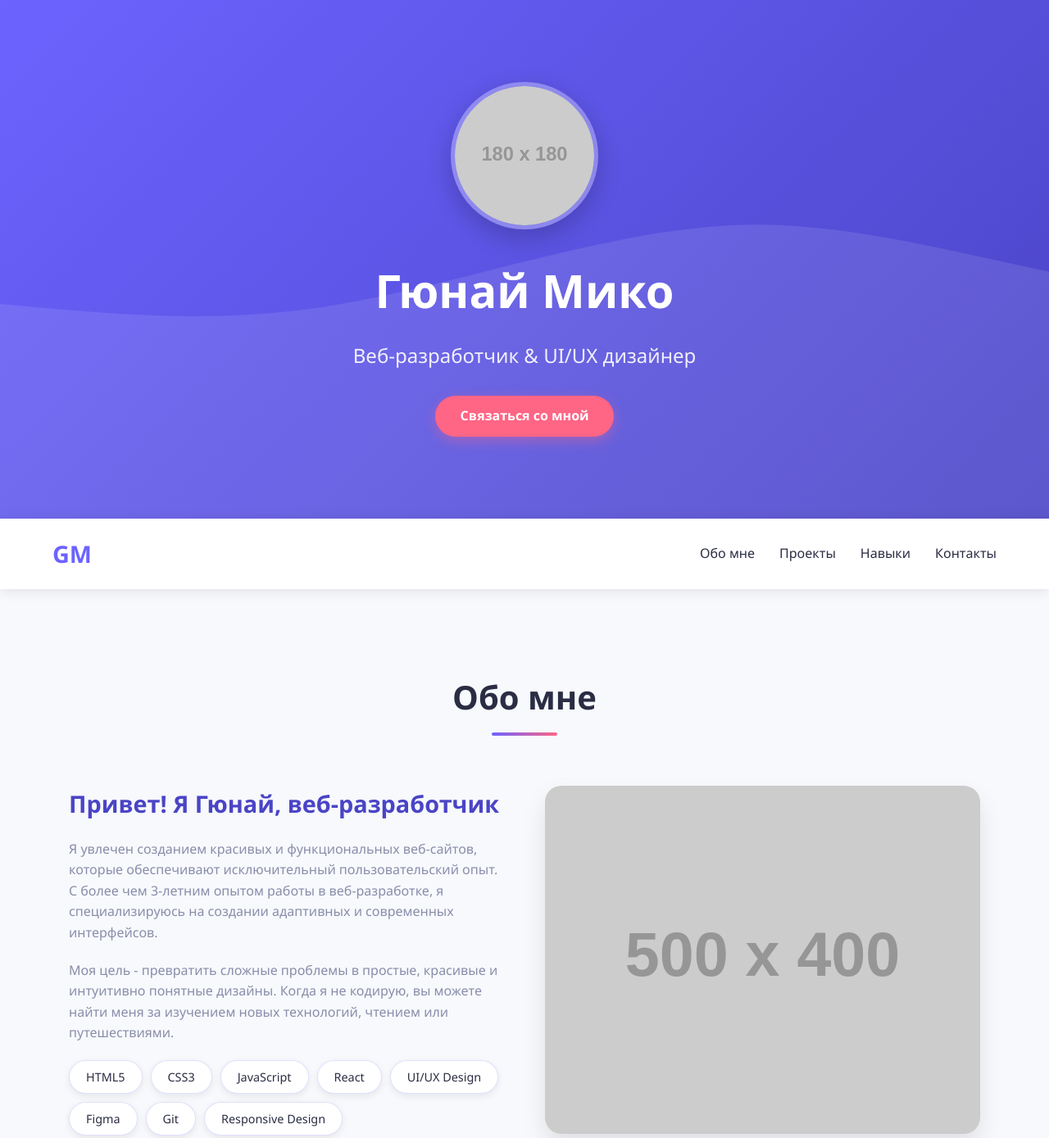
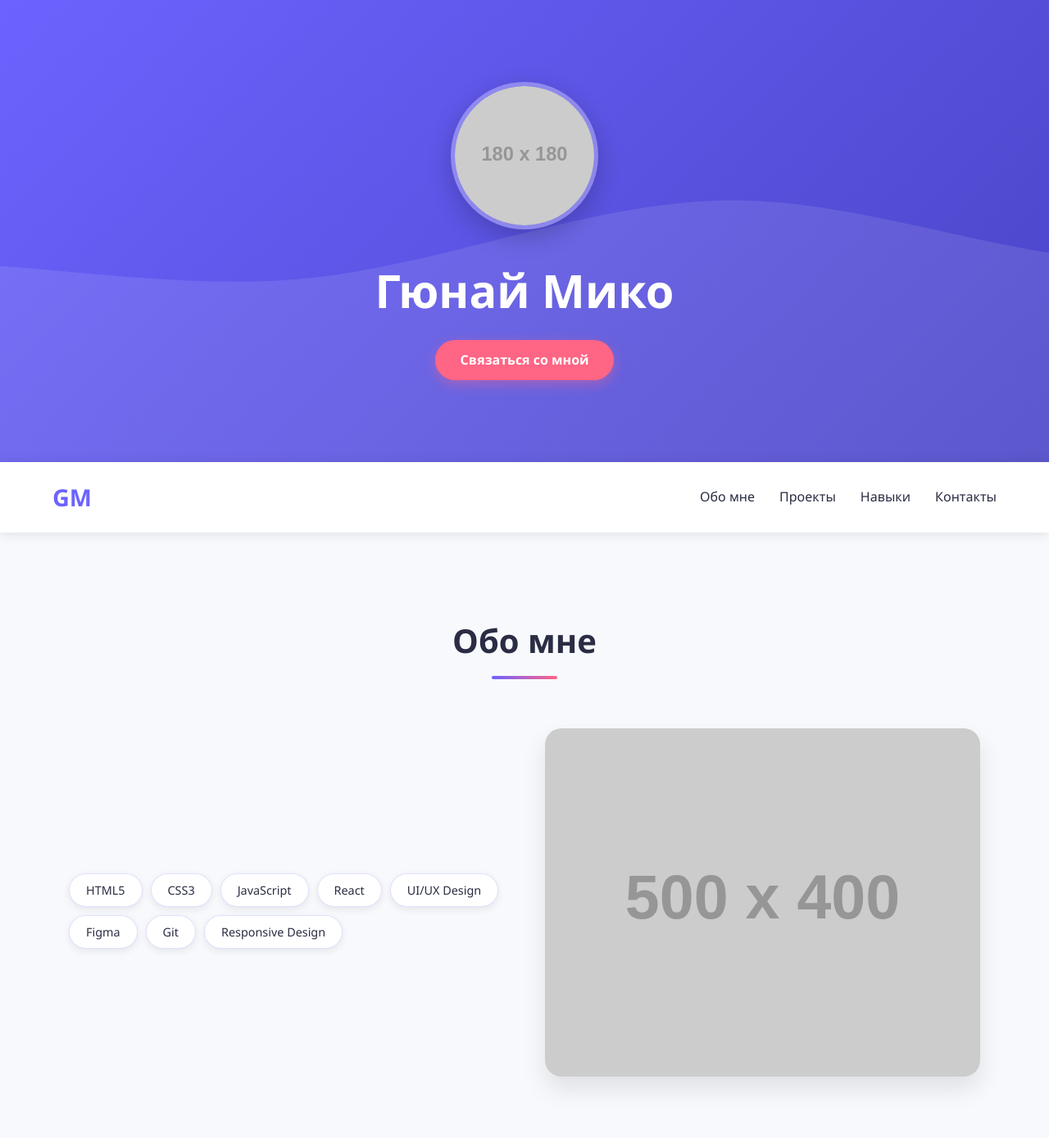
Before and after one commit to gunaymiko-cloud/My-Site, a plain HTML site: page spartak.html in a window 1280 px wide. Shown: the top 1389 px of the page at 82% size. Drawn offline with Linux system fonts and the light colour scheme; placeholder pictures from the web are drawn by us.

Commit message:
Update spartak.html

```diff
--- a/spartak.html
+++ b/spartak.html
@@ -525,7 +525,6 @@
                 <img src="https://via.placeholder.com/180" alt="Profile Photo">
             </div>
             <h1>Гюнай Мико</h1>
-            <p class="tagline">Веб-разработчик & UI/UX дизайнер</p>
             <a href="#contact" class="btn">Связаться со мной</a>
         </div>
     </header>
@@ -551,9 +550,6 @@
             </div>
             <div class="about-content">
                 <div class="about-text">
-                    <h3>Привет! Я Гюнай, веб-разработчик</h3>
-                    <p>Я увлечен созданием красивых и функциональных веб-сайтов, которые обеспечивают исключительный пользовательский опыт. С более чем 3-летним опытом работы в веб-разработке, я специализируюсь на создании адаптивных и современных интерфейсов.</p>
-                    <p>Моя цель - превратить сложные проблемы в простые, красивые и интуитивно понятные дизайны. Когда я не кодирую, вы можете найти меня за изучением новых технологий, чтением или путешествиями.</p>
 
                     <div class="skills">
                         <span class="skill">HTML5</span>
```
